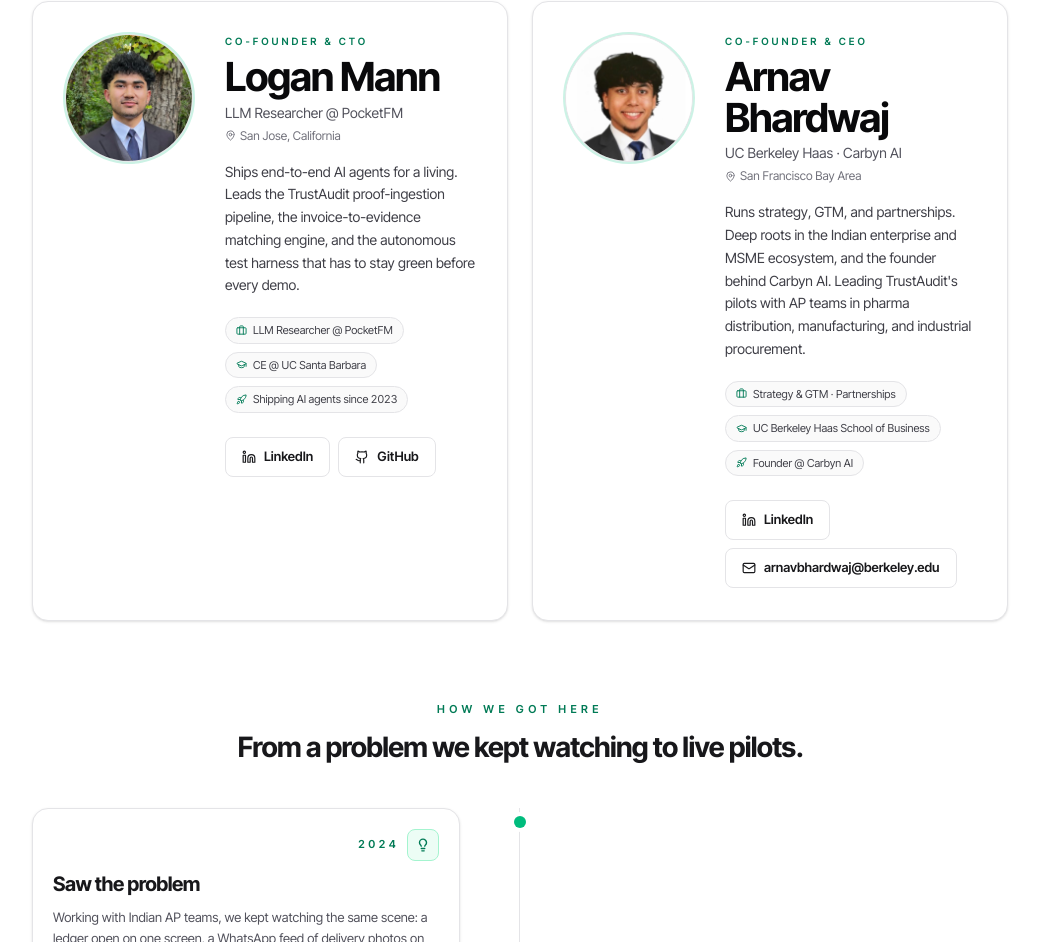
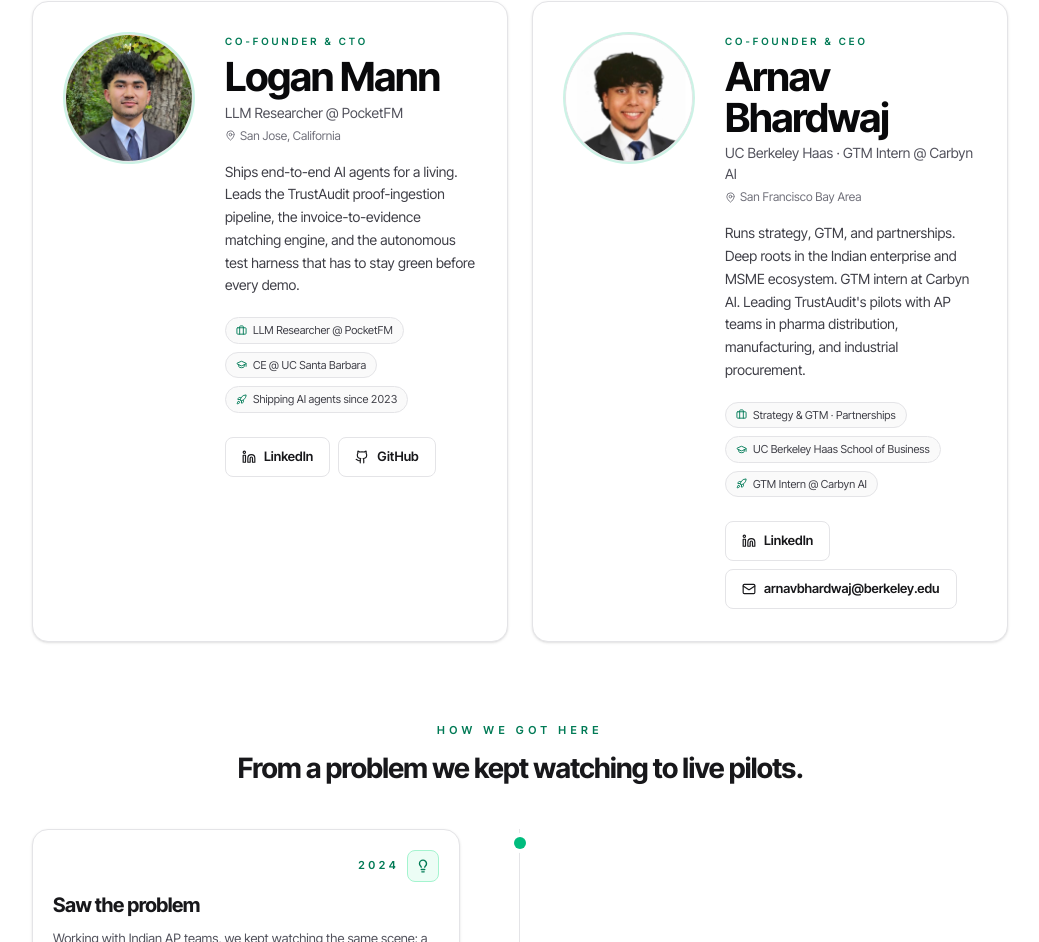
Before and after one commit to itsloganmann/TrustAudit, a React (Vite) app in the folder frontend/: page /about in a window 1280 px wide. Shown: the part 841-1783 px from the top of the page, without its empty margins (120-1159 px from the left). Built offline with nearby package versions, Linux system fonts and the light colour scheme; no server answers.

Commit message:
fix(about): Arnav is GTM intern at Carbyn AI, not founder (#20)
Correct Arnav's bio on the About page: he is a GTM intern at Carbyn AI,
not the founder. Updates three occurrences (tagline, bio paragraph,
credential pill).

```diff
--- a/frontend/src/pages/About.jsx
+++ b/frontend/src/pages/About.jsx
@@ -62,20 +62,20 @@
     slug: "arnav",
     name: "Arnav Bhardwaj",
     role: "Co-founder & CEO",
-    tagline: "UC Berkeley Haas · Carbyn AI",
+    tagline: "UC Berkeley Haas · GTM Intern @ Carbyn AI",
     location: "San Francisco Bay Area",
     initials: "AB",
     photo: "/team/arnav.jpg",
     photoFallback: "/team/arnav.svg",
     bio:
       "Runs strategy, GTM, and partnerships. Deep roots in the Indian " +
-      "enterprise and MSME ecosystem, and the founder behind Carbyn AI. " +
-      "Leading TrustAudit's pilots with AP teams in pharma distribution, " +
+      "enterprise and MSME ecosystem. GTM intern at Carbyn AI. Leading " +
+      "TrustAudit's pilots with AP teams in pharma distribution, " +
       "manufacturing, and industrial procurement.",
     credentials: [
       { icon: Briefcase, label: "Strategy & GTM · Partnerships" },
       { icon: GraduationCap, label: "UC Berkeley Haas School of Business" },
-      { icon: Rocket, label: "Founder @ Carbyn AI" },
+      { icon: Rocket, label: "GTM Intern @ Carbyn AI" },
     ],
     links: [
       {
```
